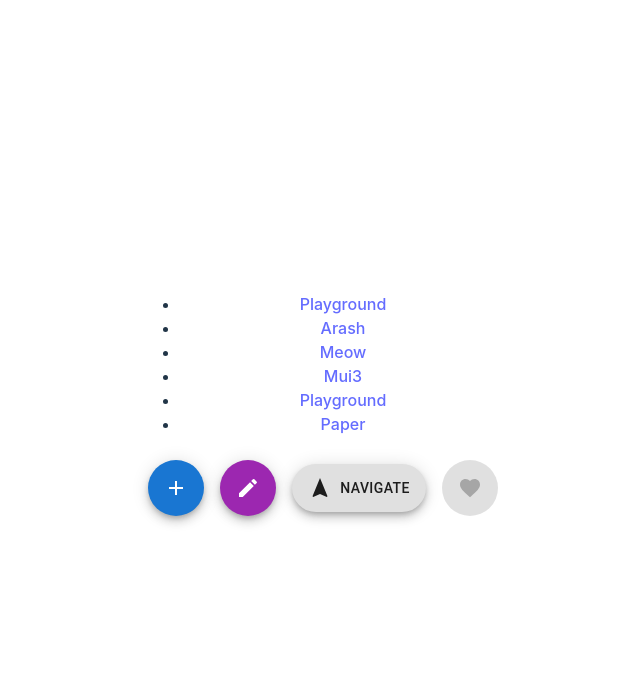
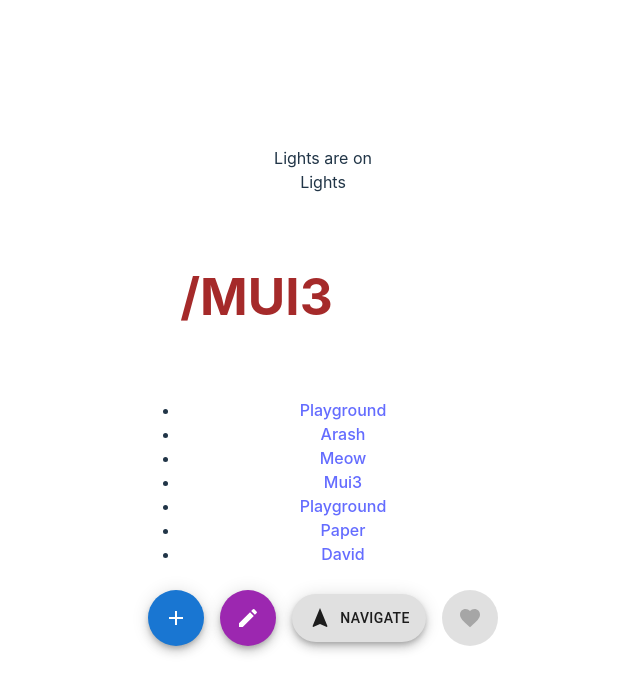
Before and after one commit to haghighi-ari/CSFS1010-playground, a React (Vite) app: page /MUI3 in a window 1280 px wide. Shown: the top 694 px of the page, without its empty margins (317-957 px from the left). Built offline with nearby package versions, Linux system fonts and the light colour scheme.

Commit message:
basic hook with localstorage

```diff
--- a/src/App.jsx
+++ b/src/App.jsx
@@ -5,9 +5,17 @@ import MuiArash from "./MUIArash";
 import MUIMeow from "./MUIMeow";
 import MUI3 from "./MUI3";
 import MUIPaper from "./MUIPaper";
+import useLights from "./useLights";
+import { useLocation } from 'react-router-dom';
+
 
 function App() {
+    const { lightsOn, Title, toggleLights } = useLights()
+    const location = useLocation()
     return <div>
+        { <div>Lights are {lightsOn ? 'off': 'on'}</div>}
+        <Title />
+        <h1>{location.pathname}</h1>
     <nav>
         <ul>
             <li>
@@ -17,7 +25,7 @@ function App() {
                 <Link to="/arash">Arash</Link>
             </li>
             <li>
-                <Link to="/meow">Meow</Link>
+                <Link className={location.pathname === "/meow" ? 'active': 'inactive'} to="/meow">Meow</Link>
             </li>
             <li>
                 <Link to="/MUI3">Mui3</Link>
@@ -27,6 +35,9 @@ function App() {
             </li>
             <li>
                 <Link to="/paper">Paper</Link>
+            </li>
+            <li>
+                <Link to="/david">David</Link>
             </li>
         </ul>
     </nav>
@@ -38,9 +49,11 @@ function App() {
 
         <Route path="/meow" element={<MUIMeow />} />
 
-        <Route path="/MUI3" element={<MUI3 />} />
+        <Route path="/MUI3" element={<MUI3 toggler={toggleLights} />} />
 
         <Route path="/paper" element={<MUIPaper />} />
+
+        <Route path="*" element={<David />} />
 
 
             {/* <Route index element={<Home />} />
--- a/src/David.jsx
+++ b/src/David.jsx
@@ -1,4 +1,4 @@
-import { useState } from 'react';
+import { useEffect, useState } from 'react';
 import Dialog from '@mui/material/Dialog';
 import DialogActions from '@mui/material/DialogActions';
 import DialogContent from '@mui/material/DialogContent';
@@ -9,11 +9,27 @@ import Button from '@mui/material/Button';
 
 function David() {
     const [open, setOpen] = useState(false);
+    const [name, setName] = useState('')
+    console.log(name, 'name')
+
+    function handleClickOpen() {
+        setOpen(true);
+        setName('David')
+    }
+
+    useEffect(() => {
+        if(name) localStorage.setItem('name', name)
+    }, [name])
+
+    useEffect(() => {
+        const savedName = localStorage.getItem('name')
+        if(savedName) setName(savedName)
+    },[])
 
     return (
         <>
                 <div>
-                    <button onClick={() => setOpen(true)}>Dave
+                    <button onClick={handleClickOpen}>Dave
                     </button>
                 </div>
                 <Dialog
--- a/src/MUI3.jsx
+++ b/src/MUI3.jsx
@@ -6,10 +6,10 @@ import EditIcon from '@mui/icons-material/Edit';
 import FavoriteIcon from '@mui/icons-material/Favorite';
 import NavigationIcon from '@mui/icons-material/Navigation';
 
-export default function FloatingActionButtons() {
+export default function FloatingActionButtons({toggler}) {
   return (
     <Box sx={{ '& > :not(style)': { m: 1 } }}>
-      <Fab color="primary" aria-label="add">
+      <Fab color="primary" aria-label="add" onClick={toggler}>
         <AddIcon />
       </Fab>
       <Fab color="secondary" aria-label="edit">
--- a/src/index.css
+++ b/src/index.css
@@ -11,6 +11,10 @@
   text-rendering: optimizeLegibility;
   -webkit-font-smoothing: antialiased;
   -moz-osx-font-smoothing: grayscale;
+}
+
+.active {
+  font-style: italic;
 }
 
 a {
--- /dev/null
+++ b/src/useLights.jsx
@@ -0,0 +1,26 @@
+import { useEffect, useState } from "react";
+import { useLocation } from "react-router-dom";
+
+function useLights() {
+    let [lightsOn,setLightsOn] = useState(false);
+    const location = useLocation()
+    console.log(location.pathname)
+
+
+    useEffect(() => {
+        console.log('Lights are', lightsOn ? 'on' : 'off');
+    }, [lightsOn]);
+
+    function toggleLights() {
+        setLightsOn(!lightsOn);
+    }
+
+    return {
+        lightsOn,
+        toggleLights,
+        Title: () => <div>Lights</div>
+    }
+
+}
+
+export default useLights;
```
